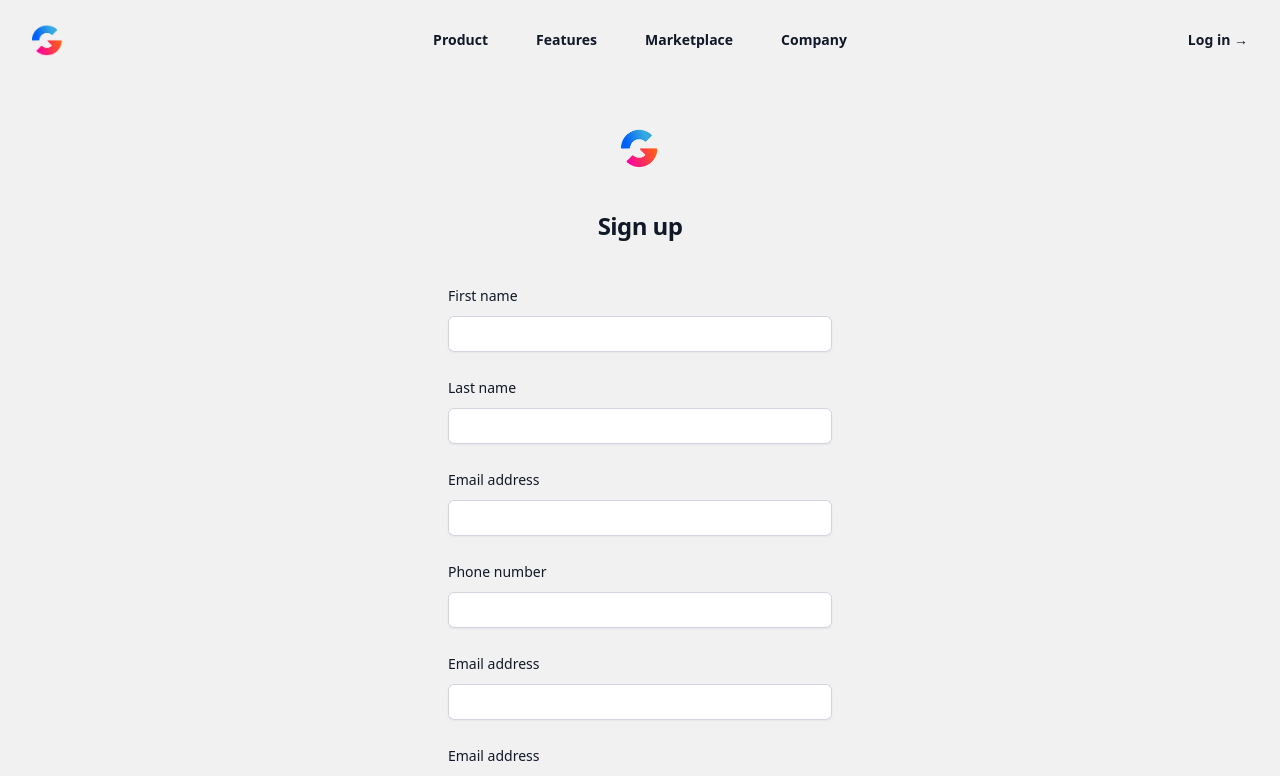
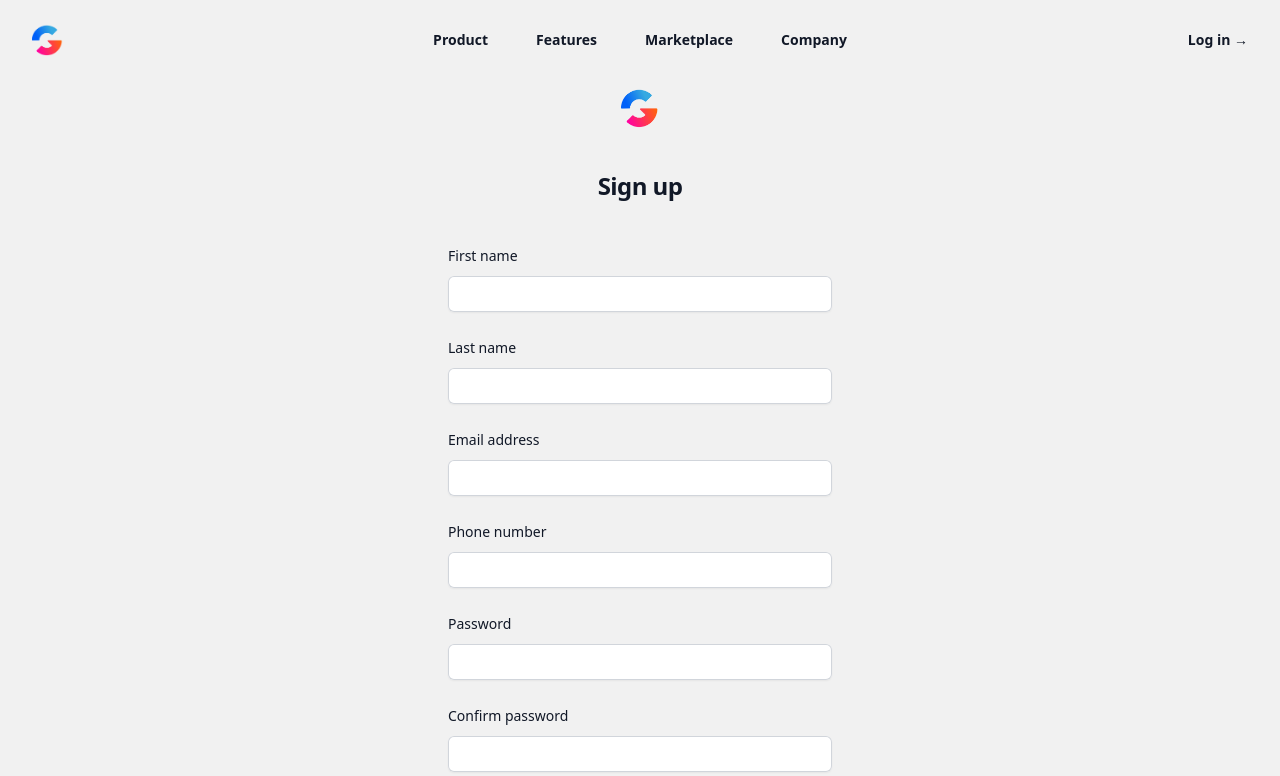
Before and after one commit to TechGeeks-Club/Micro-Hack-2.0, a React (Vite) app in the folder frontend/alger-hackathon/: page /signup in a window 1280 px wide. Shown: the top 776 px of the page. Built offline with nearby package versions, Linux system fonts and the light colour scheme.

Commit message:
latest-commit

```diff
--- a/frontend/alger-hackathon/src/App.tsx
+++ b/frontend/alger-hackathon/src/App.tsx
@@ -1,24 +1,30 @@
-import { Routes, Route } from "react-router-dom";
+import { Routes, Route, Navigate } from "react-router-dom";
+import React from "react";
 import Home from "./pages/Home";
 import LogIn from "./pages/LogIn";
 import SignUp from "./pages/SignUp";
 import Navbar from "./myComponents/Navbar";
 import Tasks from "./pages/Tasks/Tasks";
+import { useAuth } from "./contexts/AuthContext";
 
-export default function App() {
+const App: React.FC = () => {
+  const { isAuthenticated } = useAuth();
+
   return (
     <>
       <div className="flex flex-col justify-between bg-[#F1F1F1]">
         <Navbar />
-        <div className="mt-10">
+        <div>
           <Routes>
-            <Route path="/" element={<Home />} />
             <Route path="/login" element={<LogIn />} />
             <Route path="/signup" element={<SignUp />} />
+            <Route path="/" element={<Home />} />
             <Route path="/tasks" element={<Tasks />} />
           </Routes>
         </div>
       </div>
     </>
   );
-}
+};
+
+export default App;
--- /dev/null
+++ b/frontend/alger-hackathon/src/contexts/AuthContext.tsx
@@ -0,0 +1,89 @@
+import React, { useState, useContext, createContext } from "react";
+
+import axios from "axios";
+
+interface UserType {
+  username: string;
+  email: string;
+  img: string | null;
+  id: number;
+  isSuperuser: boolean;
+}
+
+export const AuthContext = createContext<{
+  user: UserType | null;
+  accessToken: String | null;
+  isAuthenticated: boolean;
+  login: (username: string, password: string) => Promise<String | undefined>;
+  logout: () => void;
+}>({
+  user: null,
+  accessToken: null,
+  isAuthenticated: false,
+  login: async () => {
+    return Promise.resolve(undefined);
+  },
+  logout: () => {},
+});
+
+export function AuthProvider({ children }: { children: React.ReactNode }) {
+  const [user, setUser] = useState<UserType | null>(() => {
+    const storedUser = localStorage.getItem("user");
+    return storedUser ? JSON.parse(storedUser) : null;
+  });
+  const [isAuthenticated, setIsAuthenticated] = useState<boolean>(() => {
+    const storedAuth = localStorage.getItem("isAuthenticated");
+    return storedAuth ? JSON.parse(storedAuth) : false;
+  });
+  const [accessToken, setAccessToken] = useState<String | null>(() => {
+    const storedAccessToken = localStorage.getItem("access-token");
+    return storedAccessToken ? storedAccessToken : null;
+  });
+
+  const login = (username: string, password: string) => {
+    return axios
+      .post("http://192.168.43.80:8000/auth/token/login", {
+        username: username,
+        password: password,
+      })
+      .then((res) => {
+        if (res.status === 200) {
+          setUser(res.data.user);
+          setIsAuthenticated(true);
+          setAccessToken(res.data["access-token"]);
+          localStorage.setItem("access-token", res.data["access-token"]);
+          localStorage.setItem("user", JSON.stringify(res.data.user));
+          localStorage.setItem("isAuthenticated", "1");
+        } else {
+          return "Something went wrong";
+        }
+      })
+      .catch((err) => {
+        if (err.response && err.response.status === 400) {
+          return "Invalid username or password, please try again";
+        } else {
+          return "Something went wrong";
+        }
+      });
+  };
+
+  const logout = () => {
+    setUser(null);
+    setIsAuthenticated(false);
+    localStorage.removeItem("access-token");
+    localStorage.removeItem("user");
+    localStorage.removeItem("isAuthenticated");
+  };
+
+  return (
+    <AuthContext.Provider
+      value={{ user, accessToken, isAuthenticated, login, logout }}
+    >
+      {children}
+    </AuthContext.Provider>
+  );
+}
+
+export function useAuth() {
+  return useContext(AuthContext);
+}
--- a/frontend/alger-hackathon/src/main.tsx
+++ b/frontend/alger-hackathon/src/main.tsx
@@ -3,11 +3,14 @@ import ReactDOM from "react-dom/client";
 import App from "./App.tsx";
 import { BrowserRouter as Router } from "react-router-dom";
 import "./index.css";
+import { AuthProvider } from './contexts/AuthContext.tsx'
 
 ReactDOM.createRoot(document.getElementById("root")!).render(
   <React.StrictMode>
+    <AuthProvider>
     <Router>
       <App />
     </Router>
+    </AuthProvider>
   </React.StrictMode>
 );
--- a/frontend/alger-hackathon/src/myComponents/Navbar.tsx
+++ b/frontend/alger-hackathon/src/myComponents/Navbar.tsx
@@ -5,6 +5,7 @@ import { Dialog } from "@headlessui/react";
 import { Bars3Icon, XMarkIcon } from "@heroicons/react/24/outline";
 import { useLocation } from "react-router-dom";
 import Logo from "../assets/Logo.png"
+
 
 const navigation = [
   { name: "Product", to: "#" },
@@ -18,6 +19,7 @@ export default function Navbar() {
   const pathname = location.pathname;
 
   const [mobileMenuOpen, setMobileMenuOpen] = useState(false);
+
 
   return (
     <div>
@@ -81,7 +83,7 @@ export default function Navbar() {
                 <span className="sr-only">Your Company</span>
                 <img
                   className="h-8 w-auto"
-                  src="https://tailwindui.com/img/logos/mark.svg?color=indigo&shade=600"
+                  src={Logo}
                   alt=""
                 />
               </Link>
@@ -109,7 +111,7 @@ export default function Navbar() {
                 </div>
                 <div className="py-6">
                   <Link
-                    to="#"
+                    to="/login"
                     className="-mx-3 block rounded-lg px-3 py-2.5 text-base font-semibold leading-7 text-gray-900 hover:bg-gray-50"
                   >
                     Log in
--- a/frontend/alger-hackathon/src/myComponents/ToDo.tsx
+++ b/frontend/alger-hackathon/src/myComponents/ToDo.tsx
@@ -1,4 +1,4 @@
-// import React from "react";
+import React from "react";
 import { Checkbox } from "@/components/ui/checkbox";
 import Avatar from "@mui/material/Avatar";
 import { AvatarGroup } from "@mui/material";
--- a/frontend/alger-hackathon/src/pages/LogIn.tsx
+++ b/frontend/alger-hackathon/src/pages/LogIn.tsx
@@ -1,11 +1,29 @@
-// import React from "react";
 import { Link } from "react-router-dom";
-import Logo from "../assets/Logo.png"
+import Logo from "../assets/Logo.png";
+import { useState } from "react";
+import { AuthContext } from "@/contexts/AuthContext";
+import { useContext } from "react";
 
 export default function LogIn() {
+  const { login } = useContext(AuthContext);
+  const [username, setUserName] = useState("");
+  const [password, setPassword] = useState("");
+
+  const handleLogin = async () => {
+
+    try {
+      const accessToken = await login(username, password);
+      console.log("Login result:", accessToken);
+
+    } catch (error) {
+      // Handle errors if any
+      console.error("Login error:", error);
+    }
+  };
+
   return (
-    <div >
-      <div className="flex min-h-full flex-1 flex-col justify-center px-6 py-12 lg:px-8">
+    <div>
+      <div className="flex min-h-[100vh] flex-1 flex-col justify-center px-6 py-12 lg:px-8">
         <div className="sm:mx-auto sm:w-full sm:max-w-sm">
           <img
             className="mx-auto h-10 w-auto"
@@ -21,17 +39,19 @@ export default function LogIn() {
           <form className="space-y-6" action="#" method="POST">
             <div>
               <label
-                htmlFor="email"
+                htmlFor="userName"
                 className="block text-sm font-medium leading-6 text-gray-900"
               >
-                Email address
+                User name
               </label>
               <div className="mt-2">
                 <input
-                  id="email"
-                  name="email"
-                  type="email"
-                  autoComplete="email"
+                  id="userName"
+                  name="userName"
+                  onChange={(e) => setUserName(e.target.value)}
+                  type="text"
+                  placeholder="user name"
+                  autoComplete="user name"
                   required
                   className="block w-full rounded-md border-0 py-1.5 text-gray-900 shadow-sm ring-1 ring-inset ring-gray-300 placeholder:text-gray-400 focus:ring-2 focus:ring-inset focus:ring-indigo-600 sm:text-sm sm:leading-6"
                 />
@@ -60,7 +80,9 @@ export default function LogIn() {
                   id="password"
                   name="password"
                   type="password"
+                  placeholder="password"
                   autoComplete="current-password"
+                  onChange={(e) => setPassword(e.target.value)}
                   required
                   className="block w-full rounded-md border-0 py-1.5 text-gray-900 shadow-sm ring-1 ring-inset ring-gray-300 placeholder:text-gray-400 focus:ring-2 focus:ring-inset focus:ring-indigo-600 sm:text-sm sm:leading-6"
                 />
@@ -69,7 +91,8 @@ export default function LogIn() {
 
             <div>
               <button
-                type="submit"
+
+                onClick={handleLogin}
                 className="flex w-full justify-center rounded-md bg-bluenormal px-3 py-1.5 text-sm font-semibold leading-6 text-white shadow-sm hover:bg-bluelight focus-visible:outline focus-visible:outline-2 focus-visible:outline-offset-2 focus-visible:outline-indigo-600"
               >
                 Sign in
--- a/frontend/alger-hackathon/src/pages/SignUp.tsx
+++ b/frontend/alger-hackathon/src/pages/SignUp.tsx
@@ -1,8 +1,47 @@
 // import React from "react";
 import { Link } from "react-router-dom";
 import Logo from "../assets/Logo.png";
+import axios from "axios";
+import { useNavigate } from "react-router-dom";
+import { useState } from "react";
+import { useContext } from "react";
+import { AuthContext } from "@/contexts/AuthContext";
 
 export default function SignUp() {
+  const navigate = useNavigate();
+  const { accessToken } = useContext(AuthContext);
+
+  const [firstName, setFirstName] = useState("");
+  const [lastName, setLastName] = useState("");
+  const [email, setEmail] = useState("");
+  const [phoneNumber, setPhoneNumber] = useState("");
+  const [password, setPassword] = useState("");
+  const [confirm, setConfirm] = useState("");
+  const [error, setError] = useState("");
+
+  const handleFormSubmit = async () => {
+    try {
+      const response = await axios.post(
+        "https://pbc34zvg-8000.euw.devtunnels.ms/auth/users/create",
+        { firstName, lastName, password, email, phoneNumber, confirm },
+        {
+          headers: {
+            "Content-Type": "application/json", // Change content type to JSON
+            Authorization: `Token ${accessToken}`, // Include the token in the request headers
+          },
+        }
+      );
+      console.log("User saved:", response.data);
+      navigate("/login");
+    } catch (error: any) {
+      if (error.response && error.response.status === 400) {
+        setError("Username is already taken. Please choose another.");
+      } else {
+        console.error("Error saving user:", error);
+      }
+    }
+  };
+
   return (
     <div className="mt-10">
       <div className="flex min-h-full flex-1 flex-col justify-center px-6 py-12 lg:px-8">
@@ -30,6 +69,7 @@ export default function SignUp() {
                 <input
                   id="firstName"
                   name="firstName"
+                  onChange={(e) => setFirstName(e.target.value)}
                   type="text"
                   autoComplete="first name"
                   required
@@ -49,6 +89,7 @@ export default function SignUp() {
                 <input
                   id="lastName"
                   name="lastName"
+                  onChange={(e) => setLastName(e.target.value)}
                   type="text"
                   autoComplete="last name"
                   required
@@ -67,6 +108,7 @@ export default function SignUp() {
               <div className="mt-2">
                 <input
                   id="email"
+                  onChange={(e) => setEmail(e.target.value)}
                   name="email"
                   type="email"
                   autoComplete="email"
@@ -77,56 +119,21 @@ export default function SignUp() {
             </div>
 
             <div>
-              <label
-                htmlFor="email"
-                className="block text-sm font-medium leading-6 text-gray-900"
-              >
-                Phone number
-              </label>
+              <div className="flex items-center justify-between">
+                <label
+                  htmlFor="phoneNumber"
+                  className="block text-sm font-medium leading-6 text-gray-900"
+                >
+                  Phone number
+                </label>
+              </div>
               <div className="mt-2">
                 <input
-                  id="email"
-                  name="email"
-                  type="email"
-                  autoComplete="email"
-                  required
-                  className="block w-full rounded-md border-0 py-1.5 text-gray-900 shadow-sm ring-1 ring-inset ring-gray-300 placeholder:text-gray-400 focus:ring-2 focus:ring-inset focus:ring-indigo-600 sm:text-sm sm:leading-6"
-                />
-              </div>
-            </div>
-
-            <div>
-              <label
-                htmlFor="email"
-                className="block text-sm font-medium leading-6 text-gray-900"
-              >
-                Email address
-              </label>
-              <div className="mt-2">
-                <input
-                  id="email"
-                  name="email"
-                  type="email"
-                  autoComplete="email"
-                  required
-                  className="block w-full rounded-md border-0 py-1.5 text-gray-900 shadow-sm ring-1 ring-inset ring-gray-300 placeholder:text-gray-400 focus:ring-2 focus:ring-inset focus:ring-indigo-600 sm:text-sm sm:leading-6"
-                />
-              </div>
-            </div>
-
-            <div>
-              <label
-                htmlFor="email"
-                className="block text-sm font-medium leading-6 text-gray-900"
-              >
-                Email address
-              </label>
-              <div className="mt-2">
-                <input
-                  id="email"
-                  name="email"
-                  type="email"
-                  autoComplete="email"
+                  id="phone"
+                  name="phone"
+                  onChange={(e) => setPhoneNumber(e.target.value)}
+                  type="text"
+                  autoComplete="phoneNumber"
                   required
                   className="block w-full rounded-md border-0 py-1.5 text-gray-900 shadow-sm ring-1 ring-inset ring-gray-300 placeholder:text-gray-400 focus:ring-2 focus:ring-inset focus:ring-indigo-600 sm:text-sm sm:leading-6"
                 />
@@ -141,19 +148,12 @@ export default function SignUp() {
                 >
                   Password
                 </label>
-                <div className="text-sm">
-                  <Link
-                    to="/reset-password"
-                    className="font-semibold text-bluenormal hover:text-bluelight"
-                  >
-                    Forgot password?
-                  </Link>
-                </div>
               </div>
               <div className="mt-2">
                 <input
                   id="password"
                   name="password"
+                  onChange={(e) => setPassword(e.target.value)}
                   type="password"
                   autoComplete="current-password"
                   required
@@ -163,7 +163,28 @@ export default function SignUp() {
             </div>
 
             <div>
+              <label
+                htmlFor="confirm"
+                className="block text-sm font-medium leading-6 text-gray-900"
+              >
+                Confirm password
+              </label>
+              <div className="mt-2">
+                <input
+                  id="confirm"
+                  onChange={(e) => setConfirm(e.target.value)}
+                  name="confirm"
+                  type="password"
+                  required
+                  className="block w-full rounded-md border-0 py-1.5 text-gray-900 shadow-sm ring-1 ring-inset ring-gray-300 placeholder:text-gray-400 focus:ring-2 focus:ring-inset focus:ring-indigo-600 sm:text-sm sm:leading-6"
+                />
+              </div>
+            </div>
+
+            <div>
               <button
+                disabled={confirm != password}
+                onClick={handleFormSubmit}
                 type="submit"
                 className="flex w-full justify-center rounded-md bg-bluenormal px-3 py-1.5 text-sm font-semibold leading-6 text-white shadow-sm hover:bg-bluelight focus-visible:outline focus-visible:outline-2 focus-visible:outline-offset-2 focus-visible:outline-indigo-600"
               >
```
